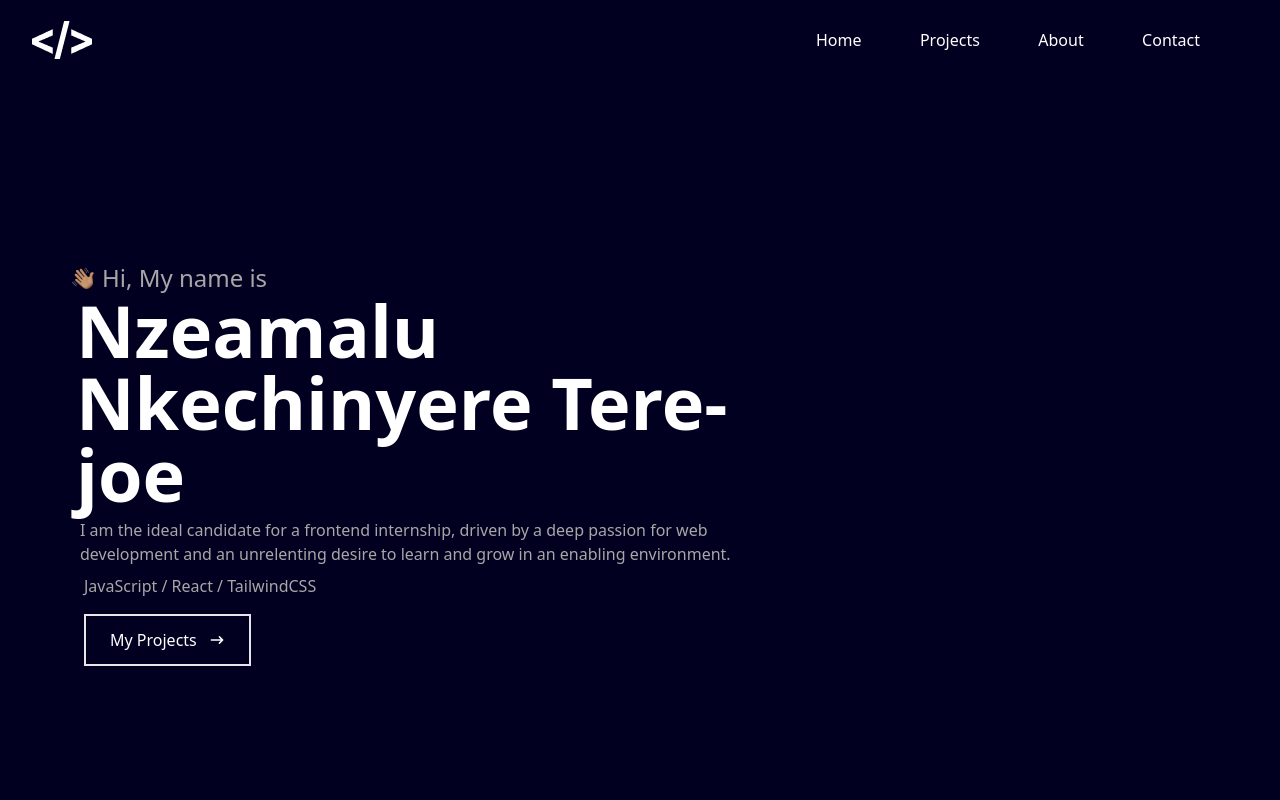
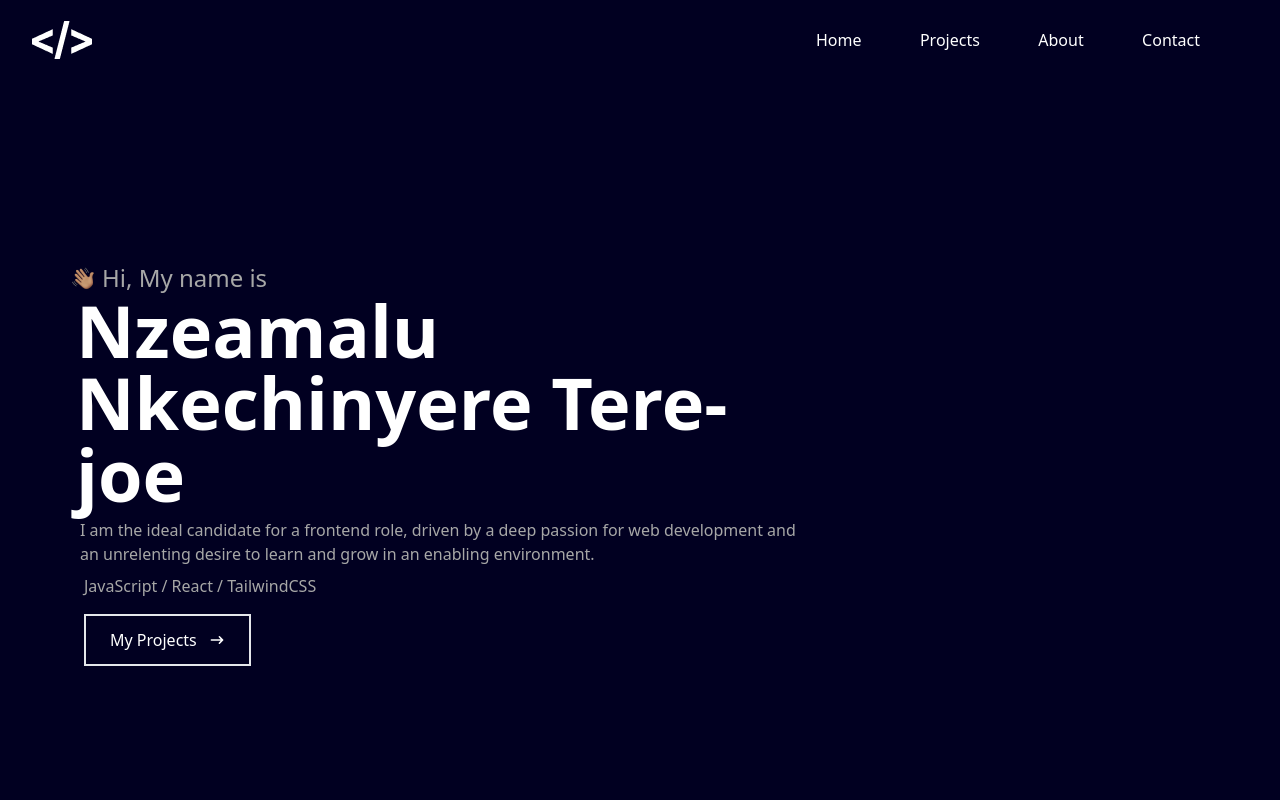
Before and after one commit to terejoe/my-portfolio, a React (Vite) app: page / in a window 1280 px wide. Shown: the top 800 px of the page. Built offline with nearby package versions, Linux system fonts and the light colour scheme.

Commit message:
Changed words in home page

```diff
--- a/src/components/Home.jsx
+++ b/src/components/Home.jsx
@@ -21,7 +21,7 @@ export default function Home() {
         </h1>
 
         <p className="text-[#a7a7a7] ml-2 mt-2">
-          I am the ideal candidate for a frontend internship, driven by a deep
+          I am the ideal candidate for a frontend role, driven by a deep
           passion for web development and an unrelenting desire to learn and
           grow in an enabling environment.
         </p>
```
